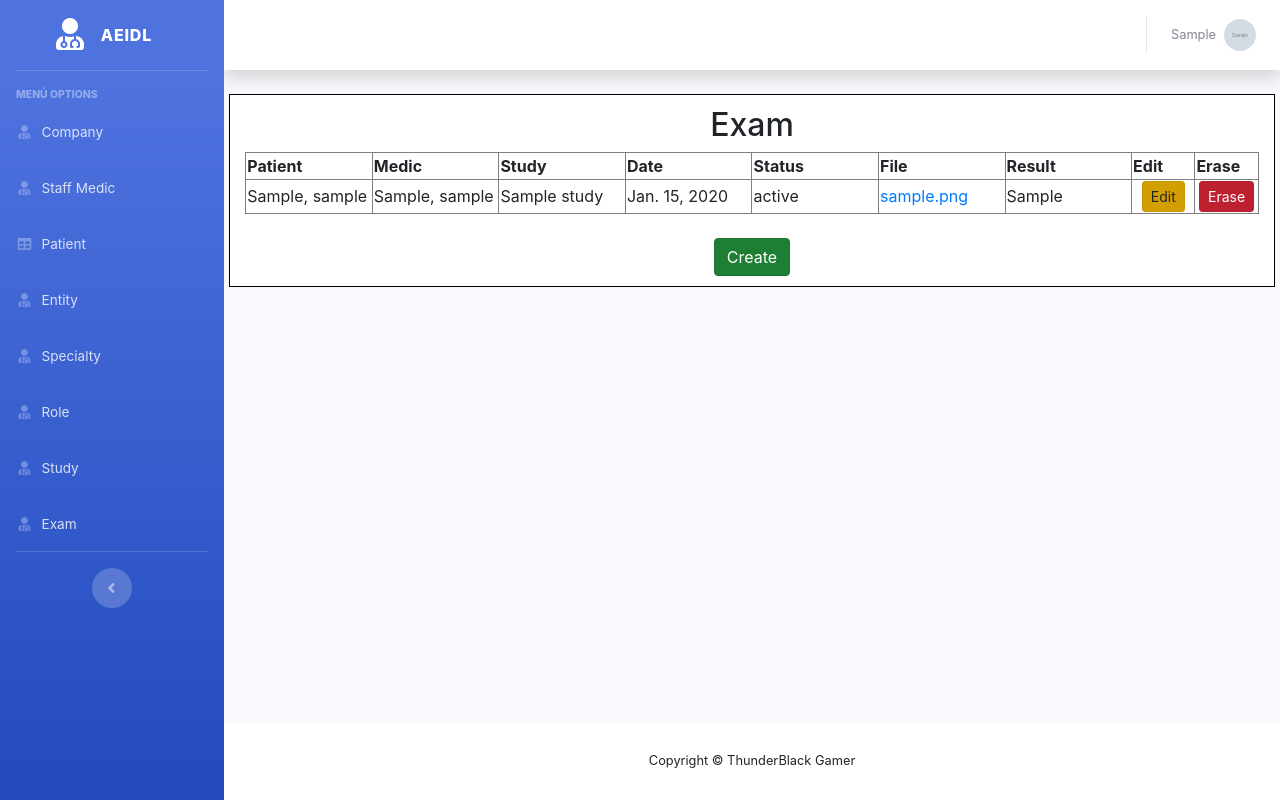
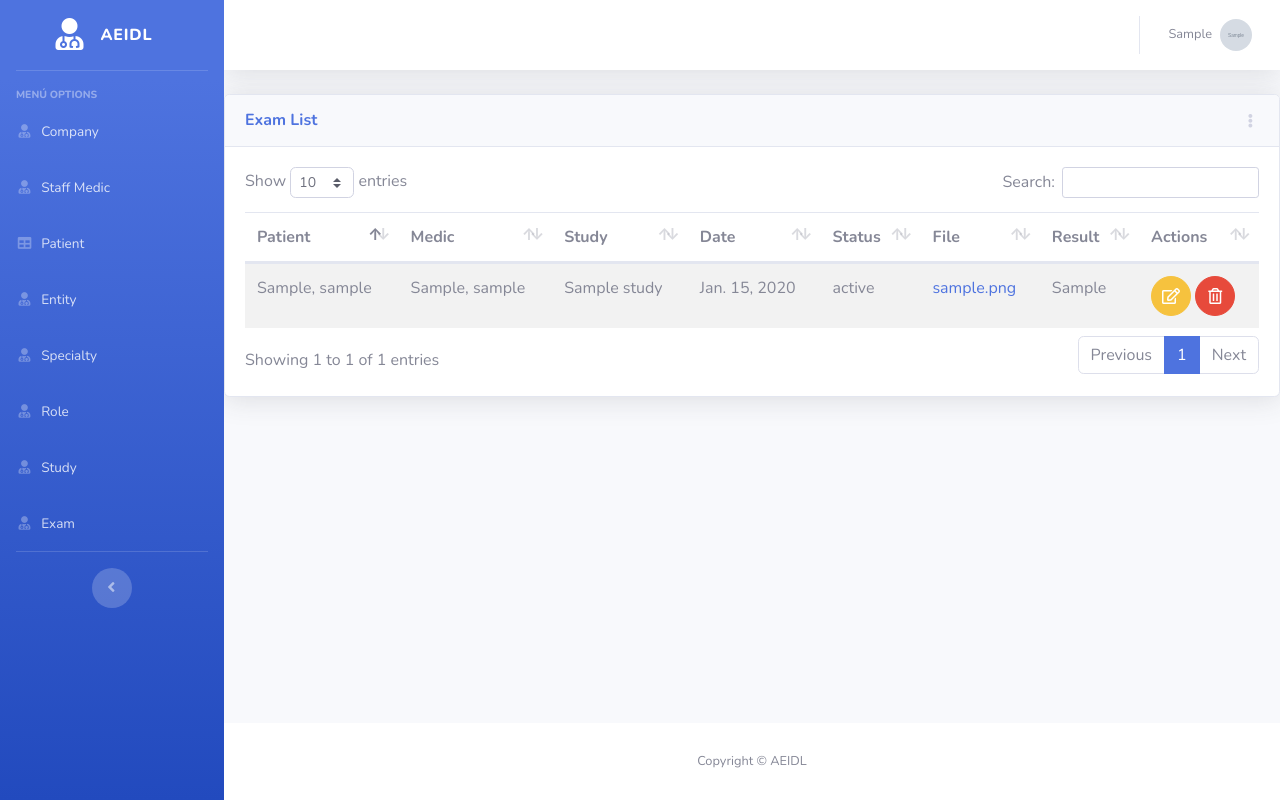
Before and after one commit to Nellyth/Aeidl, a Django app: page /exam/ in a window 1280 px wide. Run offline with Django 3.2, Linux system fonts and the light colour scheme; a user stored in the database is signed in; tables that the repository leaves empty hold one stand-in row (values such as "Sample post"); grey boxes marked "Sample" are stand-in pictures; some libraries are stand-ins or nearby versions.

Commit message:
[AEIDL-2] Add dataTable to AEIDL

```diff
--- a/templates/Aeidl/exam.html
+++ b/templates/Aeidl/exam.html
@@ -1,23 +1,48 @@
 {% extends 'Aeidl/home.html' %}
-{% load static %}
+
 {% block content %}
-    <div class="container" style="width: 99%; border:1px solid black; margin-top: 2%; margin-bottom: 2%;
-        background: white; padding-top: 1%; padding-bottom: 1%">
-        <h2 class="text-center">Exam</h2>
+    <div class="card shadow mb-4">
+        <!-- Card Header - Dropdown -->
+        <div class="card-header py-3 d-flex flex-row align-items-center justify-content-between">
+            <h6 class="m-0 font-weight-bold text-primary">Exam List</h6>
+            <div class="dropdown no-arrow">
+                <a class="dropdown-toggle" href="#" role="button" id="dropdownMenuLink" data-toggle="dropdown"
+                   aria-haspopup="true" aria-expanded="false">
+                    <i class="fas fa-ellipsis-v fa-sm fa-fw text-gray-400"></i>
+                </a>
+                <div class="dropdown-menu dropdown-menu-right shadow animated--fade-in"
+                     aria-labelledby="dropdownMenuLink">
+                    <div class="dropdown-header">Actions</div>
+                        <a {% if perms.AppAeidl.add_medic %}
+                        class="dropdown-item"
+                    {% else %}
+                        class="dropdown-item disabled"
+                    {% endif %}
+                        href="{% url "exam_create" %}"><i class="far fa-calendar-plus"></i>&nbsp;New exam</a>
+                </div>
+            </div>
+        </div>
+        <!-- Card Body -->
+        <div class="card-body">
+            {% if not object_list %}
+                <div class="alert alert-info">There are no exams availables.</div>
+            {% else %}
                 <form class="form-signin" method="post">
                     {% csrf_token %}
-            <table style="width:100%" border="1" class="table-text">
-                <tr class="register">
-                    <th style="width:12.5%">Patient</th>
-                    <th style="width:12.5%">Medic</th>
-                    <th style="width:12.5%">Study</th>
-                    <th style="width:12.5%">Date</th>
-                    <th style="width:12.5%">Status</th>
-                    <th style="width:12.5%">File</th>
-                    <th style="width:12.5%">Result</th>
-                    <th style="width:6.25%">Edit</th>
-                    <th style="width:6.25%">Erase</th>
+                    <table class="table table-striped table-hover">
+                        <thead>
+                            <tr>
+                                <th>Patient</th>
+                                <th>Medic</th>
+                                <th>Study</th>
+                                <th>Date</th>
+                                <th>Status</th>
+                                <th>File</th>
+                                <th>Result</th>
+                                <th class="all">Actions</th>
                             </tr>
+                        </thead>
+                        <tbody>
                         {% for object in object_list %}
                             <tr>
                                 <td>{{ object.patient }}</td>
@@ -25,36 +50,32 @@
                                 <td>{{ object.study }}</td>
                                 <td>{{ object.date }}</td>
                                 <td>{{ object.status }}</td>
-                        <td><a href="{% url "download_file" object.file.url %}">{{ object.file }}</a></td>
+                                <td>
+                                    <a href="{% url "download_file" object.file.url %}">{{ object.file }}</a>
+                                </td>
                                 <td>{{ object.result }}</td>
-                        <td style="text-align: center">
+                                <td>
                                     <a {% if perms.AppAeidl.change_exam %}
-                                    class="btn btn-warning active btn-sm"
+                                            class="btn btn-warning btn-circle" role="button"
                                         {% else %}
-                                    class="btn btn-warning active btn-sm disabled"
+                                            class="btn btn-warning btn-circle disabled" role="button"
                                         {% endif %}
-                                    href="{% url "exam_update" object.pk %}">Edit</a>
-                        </td>
-                        <td style="text-align: center">
+                                            href="{% url "exam_update" object.pk %}"><i class="far fa-edit"></i>
+                                    </a>
                                     <a {% if perms.AppAeidl.delete_exam %}
-                                    class="btn btn-danger active btn-sm"
+                                            class="btn btn-danger btn-circle" role="button"
                                         {% else %}
-                                    class="btn btn-danger active btn-sm disabled"
+                                            class="btn btn-danger btn-circle disabled" role="button"
                                         {% endif %}
-                                    href="{% url "exam_erase" object.pk %}">Erase</a>
+                                            href="{% url "exam_erase" object.pk %}"><i class="far fa-trash-alt"></i>
+                                    </a>
                                 </td>
                             </tr>
                         {% endfor %}
+                        </tbody>
                     </table>
                 </form>
-        <br>
-        <div class="divCenter">
-            <a {% if perms.AppAeidl.add_medic %}
-                    class="btn btn-success active"
-                {% else %}
-                    class="btn btn-success active disabled"
             {% endif %}
-                    href="{% url "exam_create" %}">Create</a>
         </div>
     </div>
 {% endblock %}
--- a/templates/base/base.html
+++ b/templates/base/base.html
@@ -21,10 +21,10 @@
     <!-- Custom styles for this template-->
     <link href="{% static 'base/css/sb-admin-2.min.css' %}" rel="stylesheet">
 
-    <link rel="stylesheet" href="https://stackpath.bootstrapcdn.com/bootstrap/4.3.1/css/bootstrap.min.css"
-          integrity="sha384-ggOyR0iXCbMQv3Xipma34MD+dH/1fQ784/j6cY/iJTQUOhcWr7x9JvoRxT2MZw1T" crossorigin="anonymous">
-    <!-- My Css -->
-    <link href="{% static 'base/css/mycss.css' %}" rel="stylesheet">
+{#    <link rel="stylesheet" href="https://stackpath.bootstrapcdn.com/bootstrap/4.3.1/css/bootstrap.min.css"#}
+{#          integrity="sha384-ggOyR0iXCbMQv3Xipma34MD+dH/1fQ784/j6cY/iJTQUOhcWr7x9JvoRxT2MZw1T" crossorigin="anonymous">#}
+{#    <!-- My Css -->#}
+{#    <link href="{% static 'base/css/mycss.css' %}" rel="stylesheet">#}
 
     <!-- Custom styles for this template-->
     <link href="{% static 'base/vendor/datatables/dataTables.bootstrap4.min.css' %}" rel="stylesheet">
@@ -249,7 +249,7 @@
             <footer class="sticky-footer bg-white">
                 <div class="container my-auto">
                     <div class="copyright text-center my-auto">
-                        <span>Copyright &copy; ThunderBlack Gamer</span>
+                        <span>Copyright &copy; AEIDL</span>
                     </div>
                 </div>
             </footer>
@@ -287,7 +287,7 @@
     </div>
 </div>
 
-{% block scripts %}
+
 <!-- Bootstrap core JavaScript-->
 <script src="{% static 'base/vendor/jquery/jquery.min.js' %}"></script>
 <script src="{% static 'base/vendor/bootstrap/js/bootstrap.bundle.min.js' %}"></script>
@@ -301,7 +301,13 @@
 <!-- Page level plugins -->
 <script src="{% static 'base/vendor/datatables/jquery.dataTables.min.js' %}"></script>
 <script src="{% static 'base/vendor/datatables/dataTables.bootstrap4.min.js' %}"></script>
-{% endblock %}
+
+<script>
+    /// Call the datables jQuery plugin
+    $(document).ready(function () {
+        $('.table').DataTable();
+    });
+</script>
 
 {% block js_page %}
 
```
Also changed, not shown: templates/Aeidl/company.html (+53 -29 lines), templates/Aeidl/company_create.html (+5 -2 lines), templates/Aeidl/exam_create.html (+5 -2 lines). Lines whose indentation alone changed are shown as unchanged.
